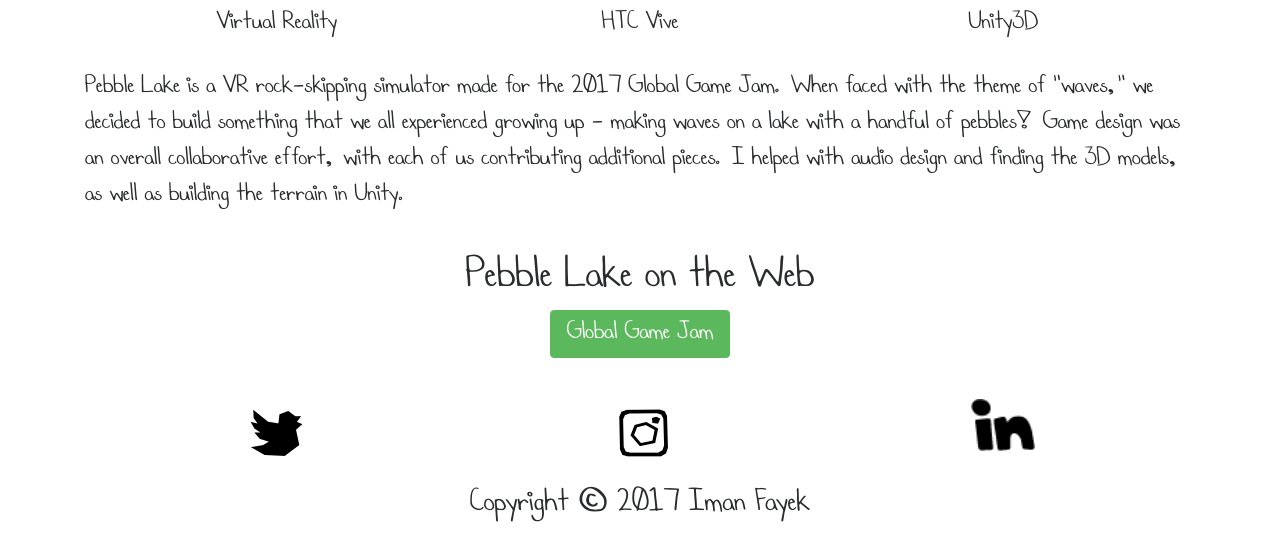
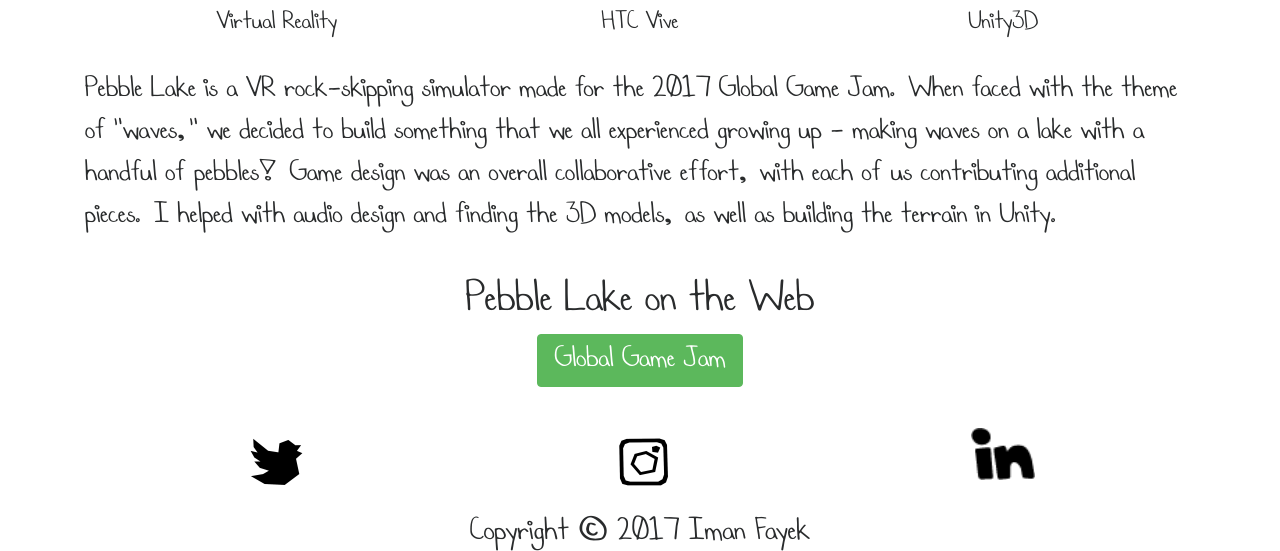
Before and after one commit to imanfayek/imanfayek.github.io, a plain HTML site: page pebblelakevr.html in a window 1280 px wide. Shown: the part 976-1527 px from the top of the page. Before the commit the page ends 1498 px from the top, so only its background shows below. Drawn offline with nearby package versions, Linux system fonts and the light colour scheme; a script that the page names is missing; files whose address does not match are found by name.

Commit message:
Bigger paragraph font + image fix

```diff
--- a/css/style.css
+++ b/css/style.css
@@ -34,7 +34,7 @@ h5
 
 p, li, .btn
 {
-  font-size: 24px;
+  font-size: 28px;
 }
 
 .navbar .navbar-nav
@@ -63,7 +63,7 @@ p, li, .btn
 .btn
 {
   font-family: 'ImanHandwriting';
-  font-size: 24px;
+  font-size: 28px;
 }
 #tasks
 {
```
Also changed, not shown: 2Dart.html (+1 -1 lines).
